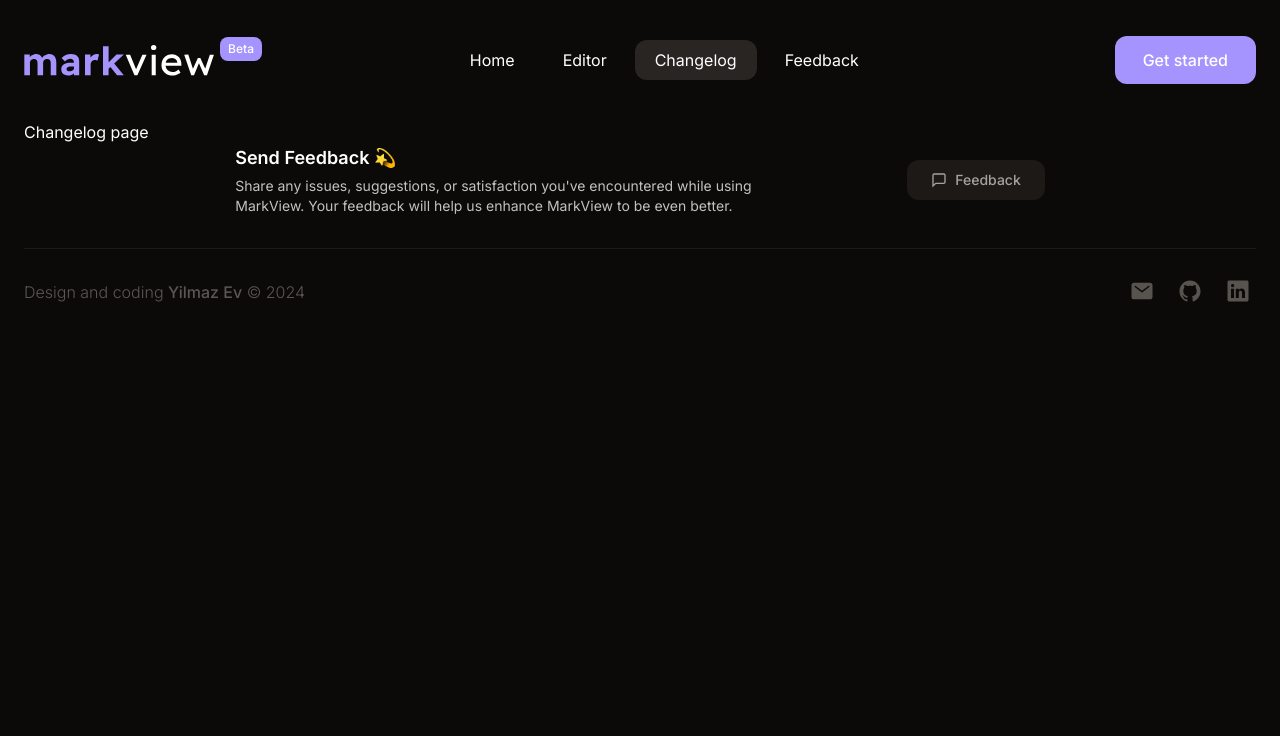
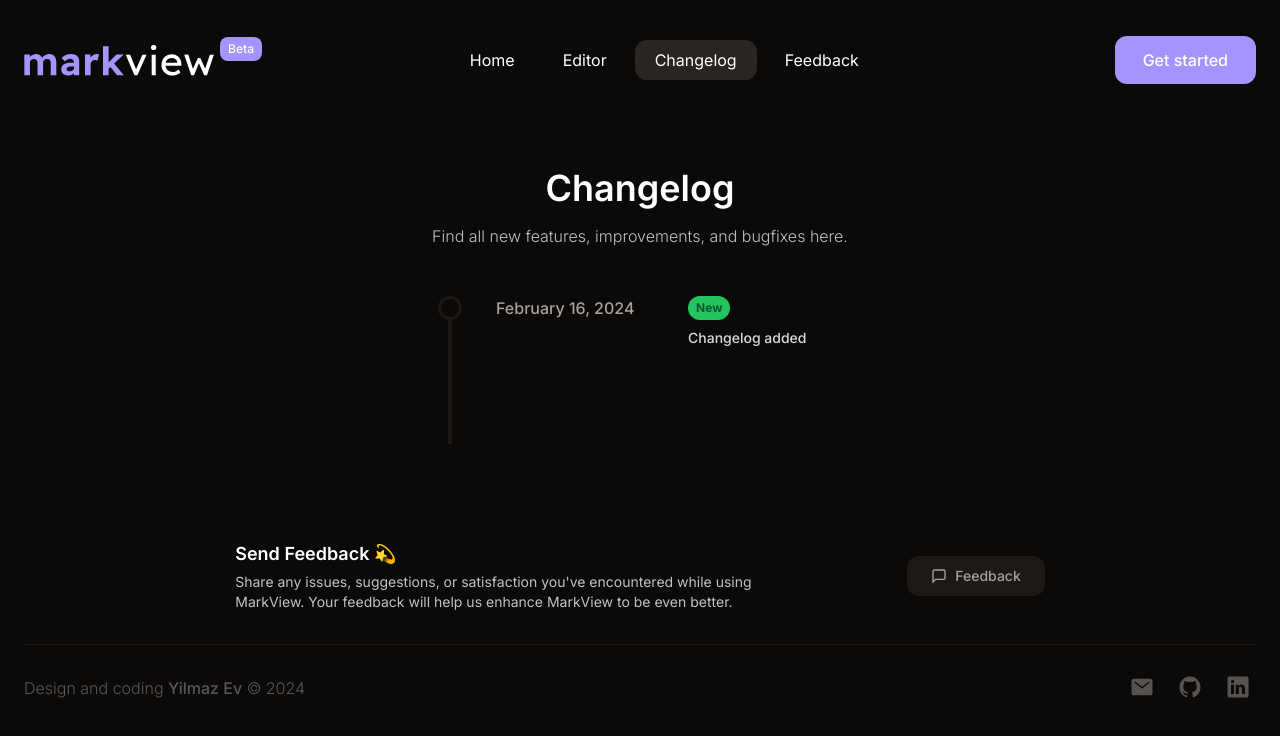
Before and after one commit to yilmazev/markview, a Next.js app: page /changelog in a window 1280 px wide. Shown: the top 736 px of the page. Built offline with nearby package versions, Linux system fonts and the light colour scheme.

Commit message:
changelog completed

```diff
--- a/next.config.mjs
+++ b/next.config.mjs
@@ -2,7 +2,7 @@
 const nextConfig = {
     reactStrictMode: true,
     env: {
-        NEXT_PUBLIC_API_ENDPOINT: process.env.NEXT_PUBLIC_API_ENDPOINT,
+        OPENAI_API_KEY: process.env.OPENAI_API_KEY,
     },
     async headers() {
         return [
--- a/src/containers/Changelog/index.tsx
+++ b/src/containers/Changelog/index.tsx
@@ -1,9 +1,82 @@
 import BaseLayout from "@/layouts/baseLayout"
+import changelogData from "@/services/data/changelog.json"
+import { formatDate } from "@/utils/dateUtils"
+import React from "react"
+
+interface GroupedChangelog {
+    date: string
+    items: { label: string; titles: string[] }[]
+}
 
 const Changelog: React.FC = () => {
+    const mergeSameDateItems = (data: any[]): GroupedChangelog[] => {
+        const groupedData: { [key: string]: GroupedChangelog } = {}
+
+        data.forEach((changelog) => {
+            const formattedDate = formatDate(changelog.publishDate)
+            const key = formattedDate
+
+            if (!groupedData[key]) {
+                groupedData[key] = {
+                    date: formattedDate,
+                    items: []
+                }
+            }
+
+            const existingLabelIndex = groupedData[key].items.findIndex((item) => item.label === changelog.label)
+
+            if (existingLabelIndex === -1) {
+                groupedData[key].items.push({
+                    label: changelog.label,
+                    titles: [ changelog.title ]
+                })
+            } else {
+                groupedData[key].items[existingLabelIndex].titles.push(changelog.title)
+            }
+        })
+
+        return Object.values(groupedData)
+    }
+
+    const groupedChangelogData = mergeSameDateItems(changelogData)
+
     return (
         <BaseLayout>
-            Changelog page
+            <div className="mb-12 mt-6 flex flex-col items-center justify-center lg:mb-24 lg:mt-12">
+                <div className="mb-12 flex max-w-lg flex-col items-center">
+                    <h1 className="mb-2 text-center text-xl font-semibold md:text-3xl lg:mb-4 lg:text-4xl">Changelog</h1>
+                    <p className="text-center text-sm font-light text-white/75 lg:text-base">Find all new features, improvements, and bugfixes here.</p>
+                </div>
+                <div className="relative mx-auto flex w-full flex-col items-center justify-center">
+                    {groupedChangelogData.map((group: GroupedChangelog, index: number) => (
+                        <section key={index} className="w-full max-w-96 justify-center md:flex">
+                            <div className="relative w-full pb-16 pl-8 md:pl-12 md:pt-0">
+                                <div className="absolute inset-y-0 left-0 w-1 bg-stone-900 md:top-2.5" />
+                                <div className="absolute -left-2.5 top-0 size-6 rounded-full border-[3px] border-stone-900 bg-stone-950 md:top-0" />
+                                <div className="mb-2 max-w-none text-sm font-medium text-stone-400 md:absolute md:mb-0 md:max-w-48 md:text-base">
+                                    {group.date}
+                                </div>
+                                <div className="mb-6 md:pl-48">
+                                    {group.items.map((item, itemIndex) => (
+                                        <div key={itemIndex} className="mb-3 flex flex-col">
+                                            {item.label === "new" && <span className="mb-2 w-fit rounded-xl bg-green-500 px-2 py-1 text-xs font-bold text-green-900">New</span>}
+                                            {item.label === "improvement" && <span className="mb-2 w-fit rounded-xl bg-blue-400 px-2 py-1 text-xs font-bold text-blue-950">Improvement</span>}
+                                            {item.label === "bugfix" && <span className="mb-2 w-fit rounded-xl bg-red-400 px-2 py-1 text-xs font-bold text-red-950">Bugfix</span>}
+                                            <ul>
+                                                {item.titles.map((title, titleIndex) => (
+                                                    <li key={titleIndex} className="mb-2 text-sm font-medium text-white/85">
+                                                        {title}
+                                                    </li>
+                                                ))}
+                                            </ul>
+                                        </div>
+                                    ))}
+                                </div>
+                            </div>
+                        </section>
+                    ))}
+                </div>
+            </div>
         </BaseLayout>
     )
 }
--- /dev/null
+++ b/src/services/data/changelog.json
@@ -0,0 +1,7 @@
+[
+    {
+        "label": "new",
+        "title": "Changelog added",
+        "publishDate": "2024-02-16"
+    }
+]
--- /dev/null
+++ b/src/utils/dateUtils.ts
@@ -0,0 +1,9 @@
+export const formatDate = (dateString: string): string => {
+    const options: Intl.DateTimeFormatOptions = {
+        year: "numeric",
+        month: "long",
+        day: "numeric"
+    }
+
+    return new Date(dateString).toLocaleDateString("en", options)
+}
```
Also changed, not shown: 1 other file (tests, documents, lock files or other folders).
